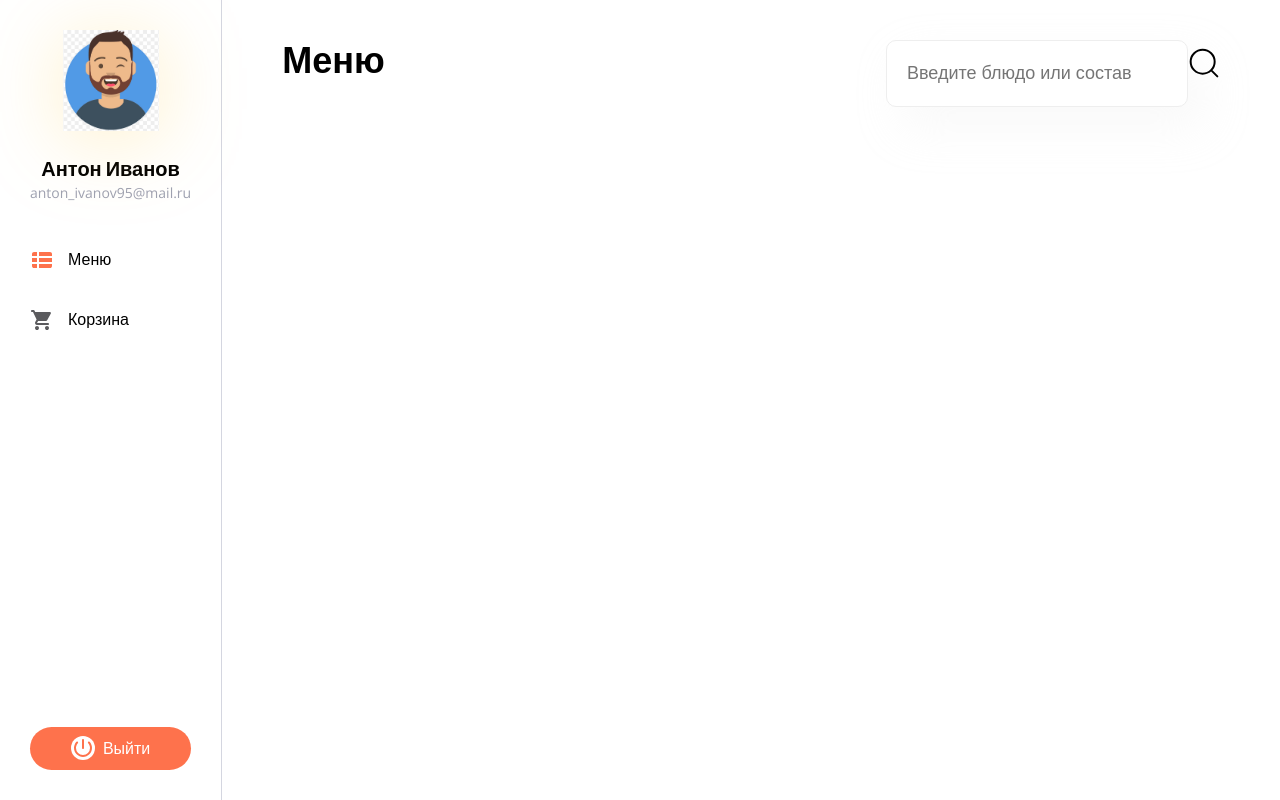
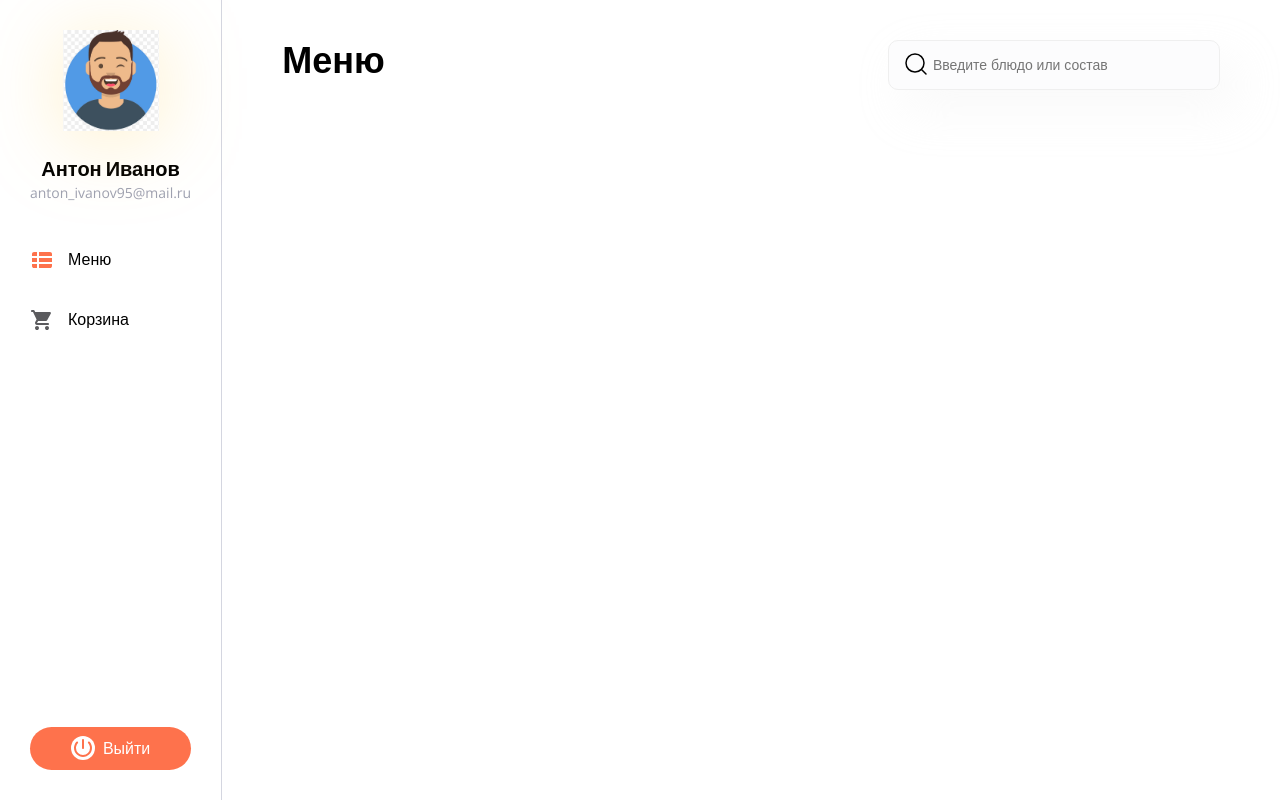
Before and after one commit to 7Hunter7/Pizza_App, a React (Vite) app: page / in a window 1280 px wide. Built offline with nearby package versions, Linux system fonts and the light colour scheme.

Commit message:
UPD(Search): updated styles

```diff
--- a/src/components/Search/Search.module.css
+++ b/src/components/Search/Search.module.css
@@ -1,10 +1,21 @@
+.search-wrapper {
+  position: relative;
+}
 .search {
-  padding: 1.375rem 3rem 1.375rem 1.25rem;
-  font-size: 1.125rem;
+  min-width: 16rem;
+  padding: 1rem 1.875rem 1rem 2.75rem;
+  font-size: 0.875rem;
   font-style: normal;
   color: var(--text-primary-color);
-  border: 1px solid #EEE;
+  border: 1px solid #EFEFEF;
   border-radius: 0.625rem;
-  background: var(--background-color);
+  background: #FCFCFD;
   box-shadow: 1rem 1.25rem 2.8rem 0px rgba(233, 233, 233, 0.25);
 }
+.search-icon {
+  position: absolute;
+  left: 1rem;
+  top: 0.75rem;
+  width: 1.5rem;
+  height: 1.5rem;
+}
```
